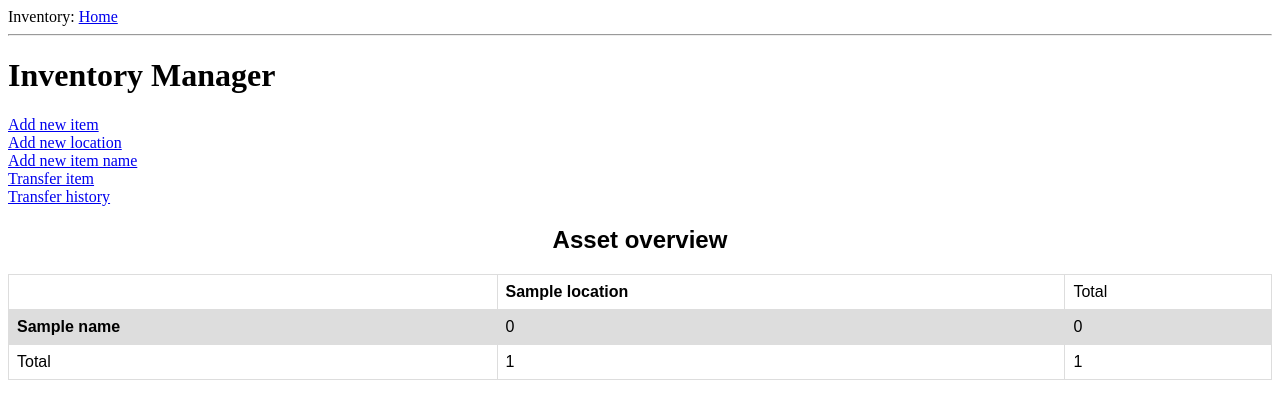
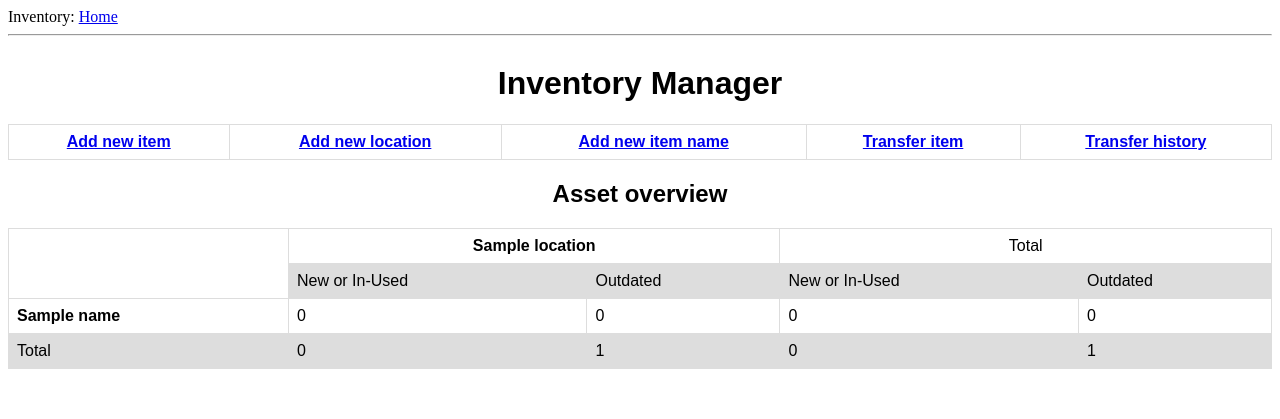
Before and after one commit to anhcq151/simple-inventory, a Flask app: page / in a window 1280 px wide. Shown: the top 419 px of the page. Run offline with Flask 2, Linux system fonts and the light colour scheme; tables that the repository leaves empty hold one stand-in row (values such as "Sample post"); lists and menus that the app fills with data are empty.

Commit message:
auto init db and improve asset overview table

```diff
--- a/new/__init__.py
+++ b/new/__init__.py
@@ -9,3 +9,6 @@ db = SQLAlchemy(newapp)
 migrate = Migrate(newapp, db)
 
 from new import new, routes, models
+
+db.create_all()
+db.session.commit()
--- a/new/config.py
+++ b/new/config.py
@@ -5,5 +5,5 @@ basedir = os.path.abspath(os.path.dirname(__file__))
 class Config(object):
     SECRET_KEY = os.environ.get('SECRET_KEY') or 'my-secured-encrypt-key'
     SQLALCHEMY_DATABASE_URI = os.environ.get('DATABASE_URL') or \
-        f'sqlite:///{os.path.join(basedir, "newapp.db")}'
+        f'sqlite:///{os.path.join(basedir, "inventory.db")}'
     SQLALCHEMY_TRACK_MODIFICATIONS = False
--- a/new/templates/_asset_table.html
+++ b/new/templates/_asset_table.html
@@ -1,26 +1,39 @@
 <table>
     <caption><h2>Asset overview</h2></caption>
     <tr>
-        <td></td>
+        <td rowspan="2"></td>
         {% for loc in Locations.query %}
-        <th scope="col">{{ loc.name }}</th>
+        <th style="text-align: center;", scope="col", colspan="2">{{ loc.name }}</th>
         {% endfor %}
-        <td>Total</td>
+        <td style="text-align: center;", colspan="2">Total</td>
+    </tr>
+    <tr>
+        {% for loc in Locations.query %}
+        <td>New or In-Used</td>
+        <td>Outdated</td>
+        {% endfor %}
+        <td>New or In-Used</td>
+        <td>Outdated</td>
     </tr>
     {% for name in ItemName.query %}
     <tr>
         <th scope="row">{{ name.name }}</th>
         {% for loc in Locations.query %}
-        <td>{{ Item.query.filter_by(name=name.name).join(itemLocation, Item.id==itemLocation.item_id).filter_by(loc_id=loc.id).count() }}</td>
+        {#<td>{{ Item.query.filter_by(name=name.name).join(itemLocation, Item.id==itemLocation.item_id).filter_by(loc_id=loc.id).count() }}</td>#}
+        <td>{{ Item.query.filter(Item.name == name.name, Item.status != 'out_dated').join(itemLocation, Item.id == itemLocation.item_id).filter_by(loc_id=loc.id).count() }}</td>
+        <td>{{ Item.query.filter(Item.name == name.name, Item.status == 'out_dated').join(itemLocation, Item.id == itemLocation.item_id).filter_by(loc_id=loc.id).count() }}</td>
         {% endfor %}
-        <td>{{ Item.query.filter_by(name=name.name).count() }}</td>
+        <td>{{ Item.query.filter(Item.name == name.name, Item.status != 'out_dated').count() }}</td>
+        <td>{{ Item.query.filter(Item.name == name.name, Item.status == 'out_dated').count() }}</td>
     </tr>
     {% endfor %}
     <tr>
         <td>Total</td>
         {% for loc in Locations.query %}
-        <td>{{ itemLocation.query.filter_by(loc_id=loc.id).count() }}</td>
+        <td>{{ itemLocation.query.filter_by(loc_id=loc.id).join(Item, itemLocation.item_id == Item.id).filter(Item.status != 'out_dated').count() }}</td>
+        <td>{{ itemLocation.query.filter_by(loc_id=loc.id).join(Item, itemLocation.item_id == Item.id).filter(Item.status == 'out_dated').count() }}</td>
         {% endfor %}
-        <td>{{ Item.query.count() }}</td>
+        <td>{{ Item.query.filter(Item.status != 'out_dated').count() }}</td>
+        <td>{{ Item.query.filter(Item.status == 'out_dated').count() }}</td>
     </tr>
 </table>
--- a/new/templates/index.html
+++ b/new/templates/index.html
@@ -1,11 +1,15 @@
 {% extends "base.html" %}
 
 {% block content %}
-    <h1>Inventory Manager</h1>
-    <a href="{{ url_for('new_item') }}">Add new item</a><br>
-    <a href="{{ url_for('new_location') }}">Add new location</a><br>
-    <a href="{{ url_for('new_name') }}">Add new item name</a><br>
-    <a href="{{ url_for('transfer_item') }}">Transfer item</a><br>
-    <a href="{{ url_for('transfer_log') }}">Transfer history</a>
+    <table>
+        <caption><h1>Inventory Manager</h1></caption>
+        <tr>
+            <th style="text-align: center;"><a href="{{ url_for('new_item') }}">Add new item</a></th>
+            <th style="text-align: center;"><a href="{{ url_for('new_location') }}">Add new location</a></th>
+            <th style="text-align: center;"><a href="{{ url_for('new_name') }}">Add new item name</a></th>
+            <th style="text-align: center;"><a href="{{ url_for('transfer_item') }}">Transfer item</a></th>
+            <th style="text-align: center;"><a href="{{ url_for('transfer_log') }}">Transfer history</a></th>
+        </tr>
+    </table>
     {% include "_asset_table.html" %}
 {% endblock %}
```
